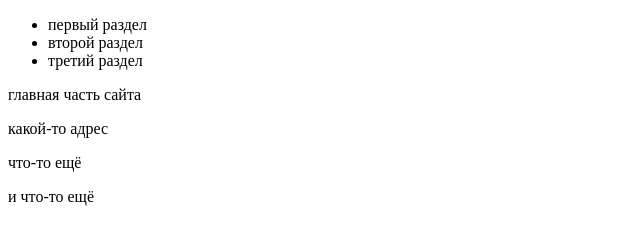
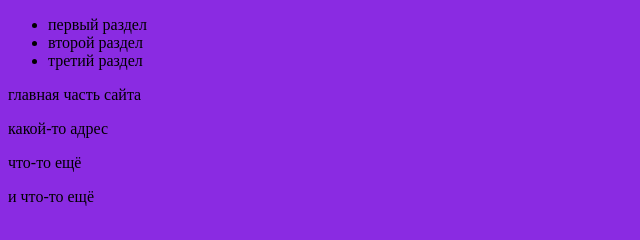
Before and after one commit to gigadimon/reporepo, a plain HTML site: page index.html in a window 1280 px wide. Shown: the whole page, without its empty margins (0-640 px from the left). Drawn offline with Linux system fonts and the light colour scheme.

Commit message:
add styles to project

```diff
--- a/index.html
+++ b/index.html
@@ -5,6 +5,7 @@
     <meta http-equiv="X-UA-Compatible" content="IE=edge" />
     <meta name="viewport" content="width=device-width, initial-scale=1.0" />
     <title>Document</title>
+    <link rel="stylesheet" href="./styles.css" />
   </head>
   <body>
     <header>
--- /dev/null
+++ b/styles.css
@@ -0,0 +1,3 @@
+body {
+  background-color: blueviolet;
+}
```
